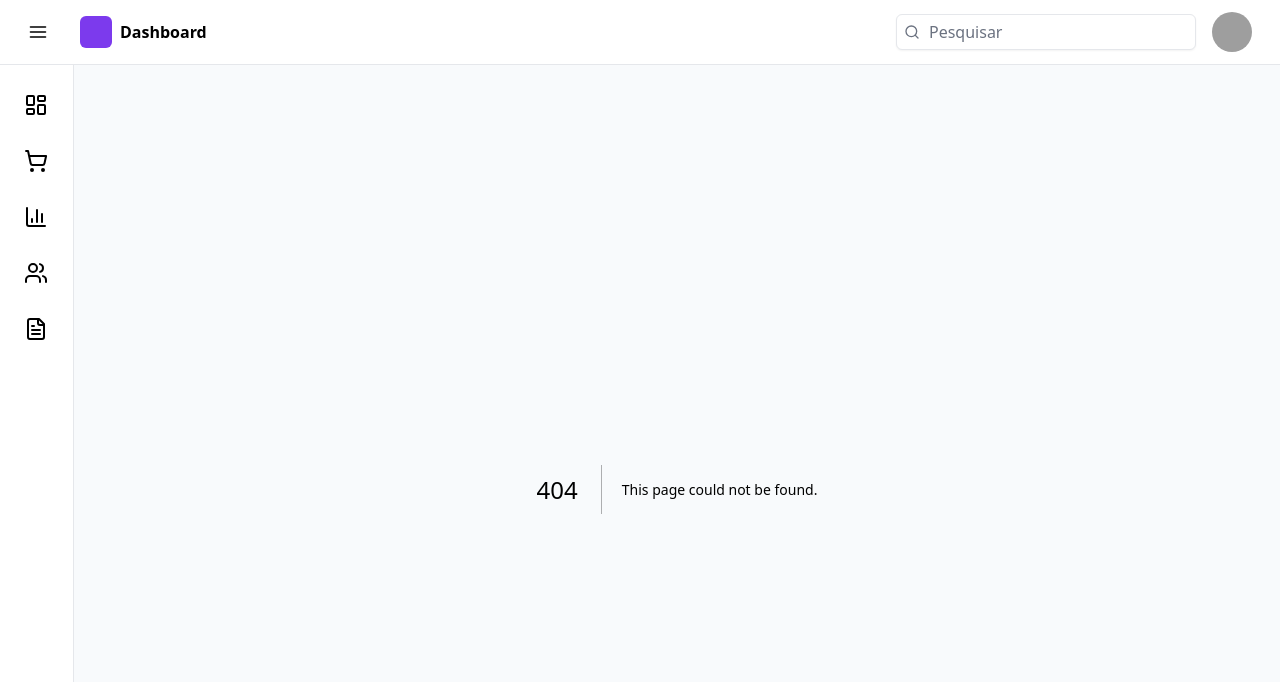
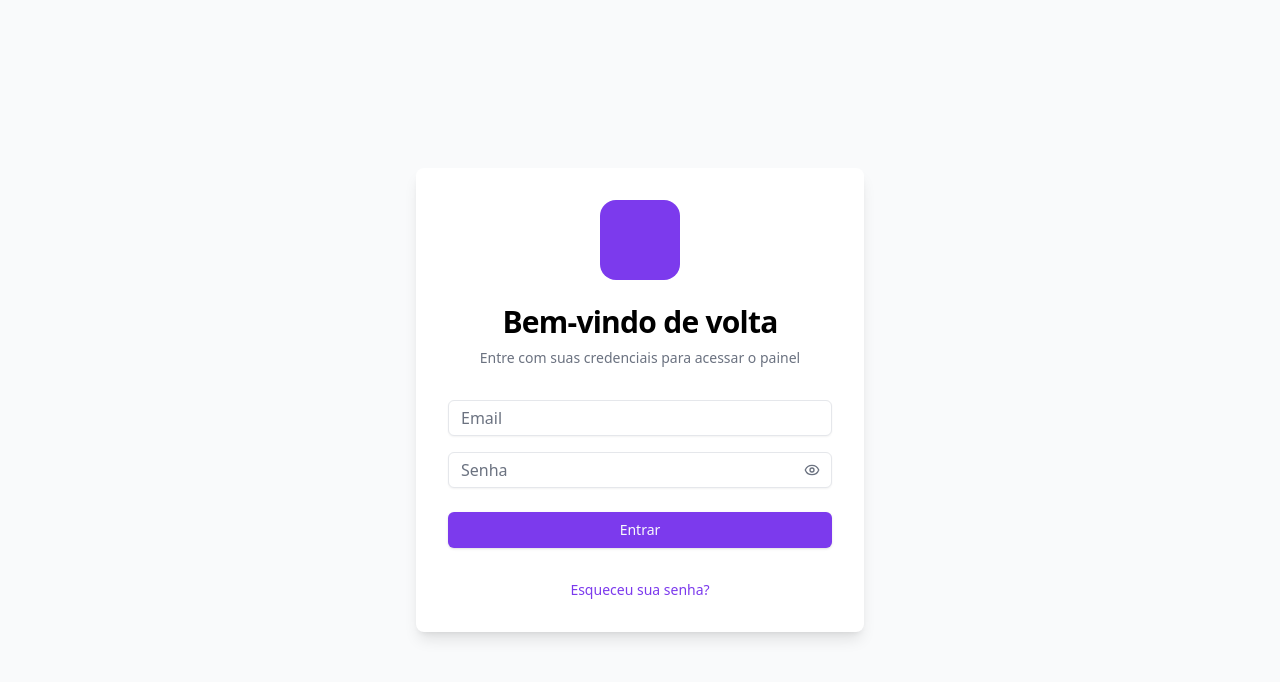
Before and after one commit to willsza/next-dashboard-starter, a Next.js app: page /login in a window 1280 px wide. Before the commit this address had no page. Shown: the top 682 px of the page. Built offline with nearby package versions, Linux system fonts and the light colour scheme; grey boxes are pictures that could not be loaded.

Commit message:
feat: add page login and middleware

```diff
--- /dev/null
+++ b/src/app/(dashboard)/layout.tsx
@@ -0,0 +1,9 @@
+import { Template } from "@/src/components/template"
+
+export default function DashboardLayout({
+  children,
+}: {
+  children: React.ReactNode
+}) {
+  return <Template>{children}</Template>
+}
--- a/src/app/layout.tsx
+++ b/src/app/layout.tsx
@@ -1,7 +1,6 @@
 import type { Metadata } from "next";
 import { Geist, Geist_Mono } from "next/font/google";
 
-import { Template } from "@/src/components/template";
 
 import "./globals.css";
 
@@ -30,7 +29,7 @@
       <body
         className={`${geistSans.variable} ${geistMono.variable} text-base`}
       >
-        <Template>{children}</Template>
+        {children}
       </body>
     </html>
   );
--- /dev/null
+++ b/src/app/login/layout.tsx
@@ -0,0 +1,7 @@
+export default function LoginLayout({
+  children,
+}: {
+  children: React.ReactNode
+}) {
+  return <>{children}</>
+}
--- /dev/null
+++ b/src/app/login/page.tsx
@@ -0,0 +1,101 @@
+'use client'
+
+import { useState } from "react"
+import { useRouter } from "next/navigation"
+import { Eye, EyeOff } from "lucide-react"
+
+import { Button } from "@/src/components/ui/button"
+import { Input } from "@/src/components/ui/input"
+
+export default function LoginPage() {
+  const [showPassword, setShowPassword] = useState(false)
+  const [email, setEmail] = useState("")
+  const [password, setPassword] = useState("")
+  const router = useRouter()
+
+  const handleSubmit = (e: React.FormEvent) => {
+    e.preventDefault()
+    // TODO: Implementar autenticação
+    router.push('/')
+  }
+
+  return (
+    <div className="min-h-screen flex items-center justify-center bg-gray-50 py-12 px-4 sm:px-6 lg:px-8">
+      <div className="max-w-md w-full space-y-8 bg-white p-8 rounded-lg shadow-lg">
+        <div>
+          <div className="w-20 h-20 bg-primary rounded-2xl mx-auto" />
+          <h2 className="mt-6 text-center text-3xl font-bold tracking-tight">
+            Bem-vindo de volta
+          </h2>
+          <p className="mt-2 text-center text-sm text-muted-foreground">
+            Entre com suas credenciais para acessar o painel
+          </p>
+        </div>
+        <form className="mt-8 space-y-6" onSubmit={handleSubmit}>
+          <div className="space-y-4 rounded-md">
+            <div>
+              <label htmlFor="email" className="sr-only">
+                Email
+              </label>
+              <Input
+                id="email"
+                name="email"
+                type="email"
+                autoComplete="email"
+                required
+                className="bg-white"
+                placeholder="Email"
+                value={email}
+                onChange={(e) => setEmail(e.target.value)}
+              />
+            </div>
+            <div className="relative">
+              <label htmlFor="password" className="sr-only">
+                Senha
+              </label>
+              <Input
+                id="password"
+                name="password"
+                type={showPassword ? "text" : "password"}
+                autoComplete="current-password"
+                required
+                className="bg-white"
+                placeholder="Senha"
+                value={password}
+                onChange={(e) => setPassword(e.target.value)}
+              />
+              <button
+                type="button"
+                onClick={() => setShowPassword(!showPassword)}
+                className="absolute right-3 top-2.5 text-muted-foreground hover:text-foreground"
+              >
+                {showPassword ? (
+                  <EyeOff className="h-4 w-4" />
+                ) : (
+                  <Eye className="h-4 w-4" />
+                )}
+              </button>
+            </div>
+          </div>
+
+          <div>
+            <Button type="submit" className="w-full">
+              Entrar
+            </Button>
+          </div>
+        </form>
+
+        <div className="flex items-center justify-center">
+          <div className="text-sm">
+            <a
+              href="#"
+              className="font-medium text-primary hover:text-primary/90"
+            >
+              Esqueceu sua senha?
+            </a>
+          </div>
+        </div>
+      </div>
+    </div>
+  )
+}
```
Also changed, not shown: src/middleware.ts (added, +28 -0 lines), src/app/(dashboard)/page.tsx (renamed from src/app/page.tsx), src/app/(dashboard)/users/columns.tsx (renamed from src/app/users/columns.tsx), src/app/(dashboard)/users/data-table.tsx (renamed from src/app/users/data-table.tsx), src/app/(dashboard)/users/page.tsx (renamed from src/app/users/page.tsx).
